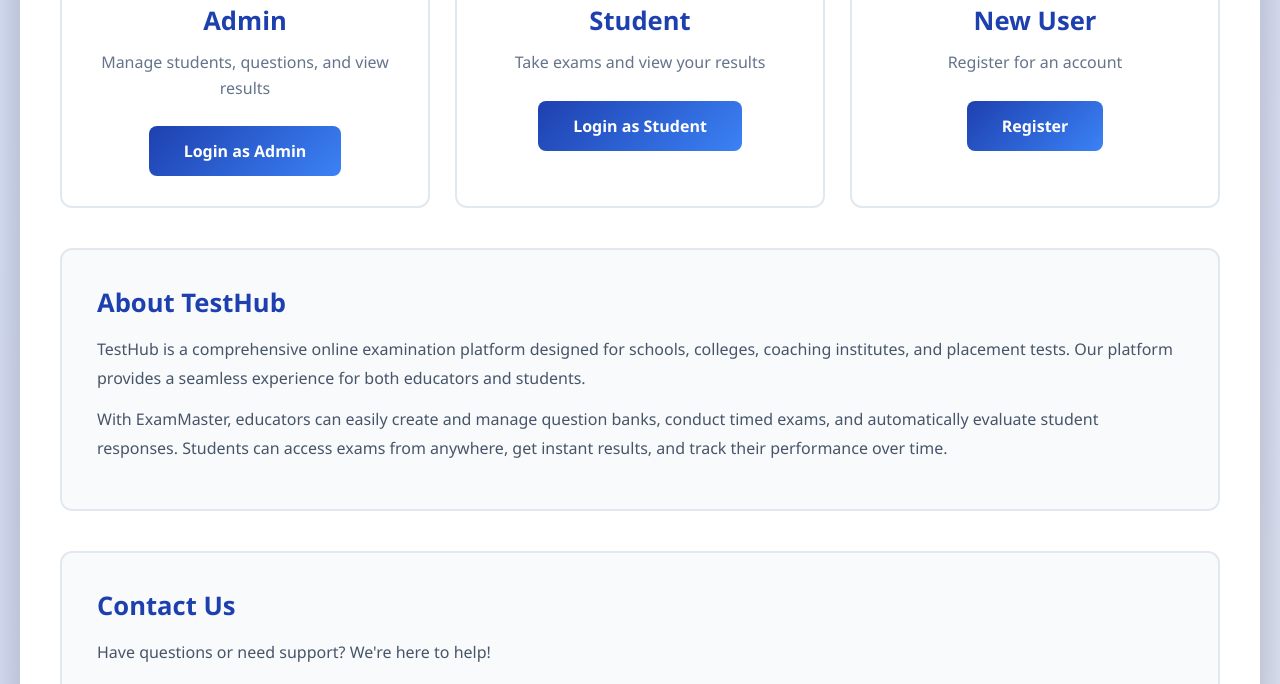
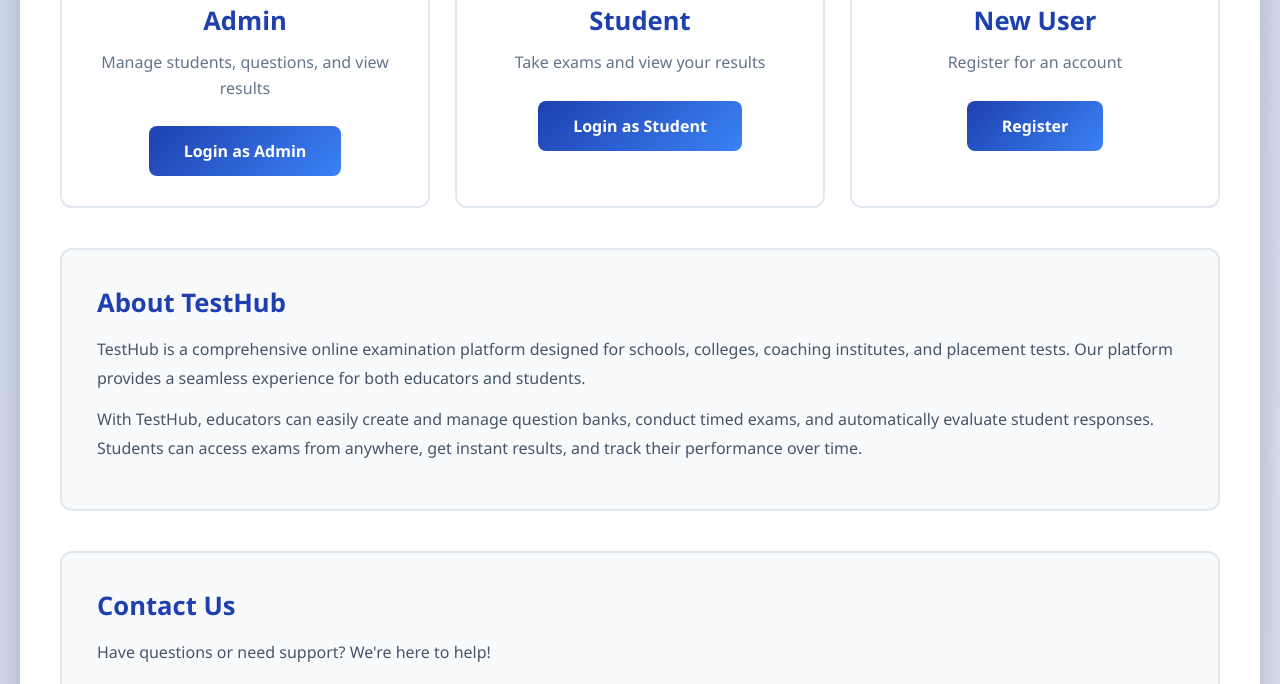
Before and after one commit to NiharikaSwain0/TestHub, a plain HTML site: page index.html in a window 1280 px wide. Shown: the part 351-1035 px from the top of the page. Drawn offline with Linux system fonts and the light colour scheme.

Commit message:
update something

```diff
--- a/index.html
+++ b/index.html
@@ -38,7 +38,7 @@
             <div class="about-section">
                 <h2>About TestHub</h2>
                 <p>TestHub is a comprehensive online examination platform designed for schools, colleges, coaching institutes, and placement tests. Our platform provides a seamless experience for both educators and students.</p>
-                <p>With ExamMaster, educators can easily create and manage question banks, conduct timed exams, and automatically evaluate student responses. Students can access exams from anywhere, get instant results, and track their performance over time.</p>
+                <p>With TestHub, educators can easily create and manage question banks, conduct timed exams, and automatically evaluate student responses. Students can access exams from anywhere, get instant results, and track their performance over time.</p>
             </div>
 
             <div class="contact-section">
```
